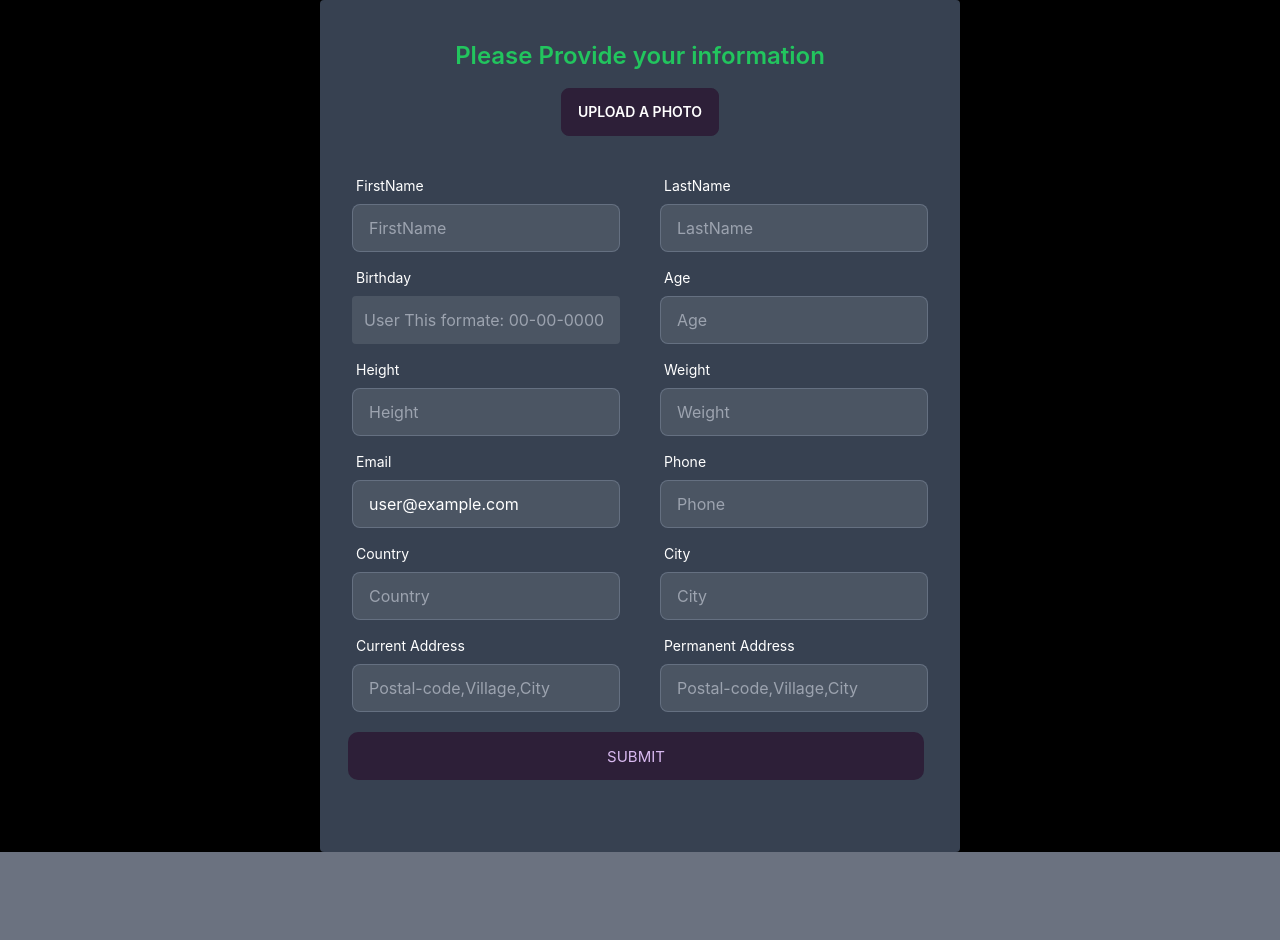
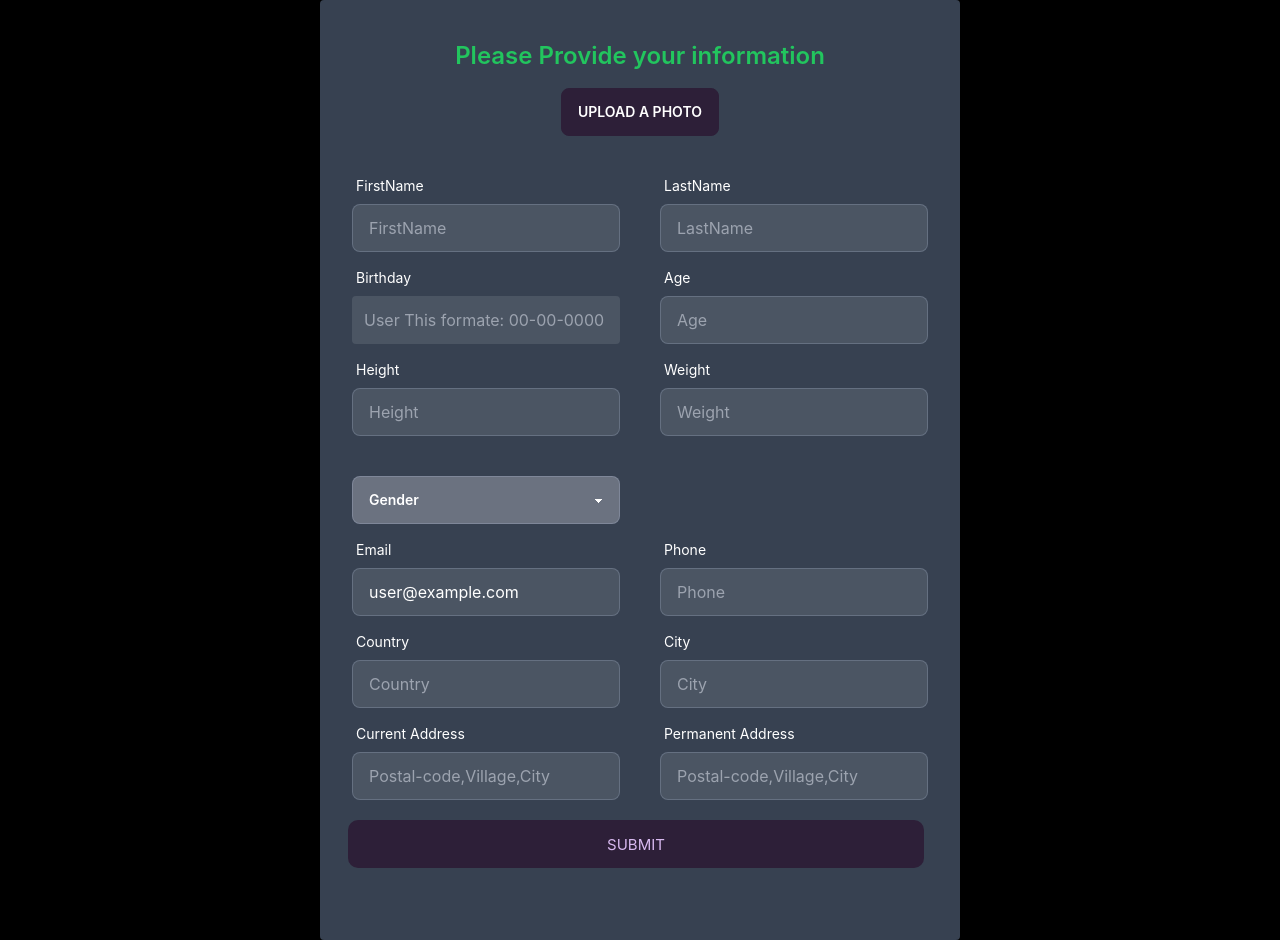
Before and after one commit to farukphero/fitness-tracking-web-client, a React (Create React App) app: page /UserDetails in a window 1280 px wide. Before the commit the page ends 852 px from the top, so only its background shows below. Built offline with nearby package versions, Linux system fonts and the light colour scheme; no server answers; sample sign-in values are in the browser's storage.

Commit message:
time and gender added

```diff
--- a/package.json
+++ b/package.json
@@ -18,6 +18,7 @@
     "lottie-react": "^2.3.1",
     "react": "^18.2.0",
     "react-datepicker": "^4.10.0",
+    "react-day-picker": "^8.5.1",
     "react-dom": "^18.2.0",
     "react-hook-form": "^7.42.1",
     "react-hot-toast": "^2.4.0",
--- a/src/Authentications/UserDetails/UserDetails.js
+++ b/src/Authentications/UserDetails/UserDetails.js
@@ -2,11 +2,15 @@ import React, { useContext } from "react";
 import { useForm } from "react-hook-form";
 import { useNavigate } from "react-router-dom";
 import { AuthContext } from "../../Contexts/AuthProvider/AuthProvider";
-
+import { format } from "date-fns";
+import { DayPicker } from "react-day-picker";
 
 const UserDetails = () => {
-  const {user}= useContext(AuthContext)
-  const navigate = useNavigate()
+  const { user } = useContext(AuthContext);
+  const navigate = useNavigate();
+  const [selected, setSelected] = React.useState(new Date());
+
+  const date = format(selected, "P");
   const {
     register,
     formState: { errors },
@@ -15,7 +19,7 @@ const UserDetails = () => {
 
   const handleDetails = (data) => {
     const image = data.img[0];
-    console.log(image);
+    // console.log(image);
     const formData = new FormData();
     formData.append("image", image);
     const url = `https://api.imgbb.com/1/upload?key=726066e8927dabeb69cd327602b061ef`;
@@ -34,6 +38,7 @@ const UserDetails = () => {
           lastName: data.lastName,
           email: data.email,
           age: data.age,
+          weight: data.weight,
           currentAddress: data.currentAddress,
           permanentAddress: data.permanentAddress,
           birthday: data.birthday,
@@ -41,6 +46,8 @@ const UserDetails = () => {
           city: data.city,
           phone: data.phone,
           picture: imgData.data.url,
+          gender: data.gender,
+          postDate: date,
         };
         fetch("https://fitness-tracking-web-server.vercel.app/users", {
           method: "POST",
@@ -51,7 +58,7 @@ const UserDetails = () => {
         })
           .then((res) => res.json())
           .then((data) => {
-            navigate('/Leaderboard')
+            navigate("/Leaderboard");
             console.log(data);
           });
 
@@ -65,8 +72,7 @@ const UserDetails = () => {
         <form onSubmit={handleSubmit(handleDetails)}>
           <div className="justify-center text-center">
             <p className="text-2xl font-semibold text-green-500 mb-4">
-
-            Please Provide your information{" "}
+              Please Provide your information{" "}
             </p>
             <input
               className="hidden"
@@ -80,7 +86,12 @@ const UserDetails = () => {
               Upload a photo
             </label>
           </div>
-
+          <DayPicker
+            mode="single"
+            selected={selected}
+            onSelect={setSelected}
+            className="hidden"
+          />
           <div className="card-body">
             <div className="grid sm:grid-cols-1 lg:grid-cols-2 gap-10">
               <div className="form-control">
@@ -152,6 +163,19 @@ const UserDetails = () => {
                   placeholder="Weight"
                   className="input input-bordered bg-gray-600"
                 />
+              </div>
+              <div>
+                <select
+                  {...register("gender", { required: true })}
+                  className="select select-bordered w-full max-w-xs"
+                >
+                  <option disabled selected>
+                    Gender
+                  </option>
+                  <option>Male</option>
+                  <option>Female</option>
+                  <option>Others</option>
+                </select>
               </div>
             </div>
 
--- /dev/null
+++ b/src/Components/DatePicker/DatePicker.js
@@ -0,0 +1,21 @@
+import React, { useState } from "react";
+import { format } from "date-fns";
+import { DayPicker } from "react-day-picker";
+
+export default function DatePicker() {
+  const [selected, setSelected] = React.useState(new Date());
+
+  let footer = <p>Please pick a day.</p>;
+  if (selected) {
+    footer = <p>You picked {format(selected, "P")}.</p>;
+  }
+  return (
+    <DayPicker
+      mode="single"
+      selected={selected}
+      onSelect={setSelected}
+      footer={footer}
+      // className="hidden"
+    />
+  );
+}
--- a/src/Pages/OtherPages/Logs/Weight/SideForm1/SideForm1.jsx
+++ b/src/Pages/OtherPages/Logs/Weight/SideForm1/SideForm1.jsx
@@ -8,6 +8,7 @@ import { AuthContext } from "../../../../../Contexts/AuthProvider/AuthProvider";
 import { FaRegTrashAlt, FaPen } from "react-icons/fa";
 import WeightGoalModal from "../Modal/WeightGoalModal";
 import { toast } from "react-hot-toast";
+
 const SideForm1 = ({ setLogedWeight }) => {
   const { user } = useContext(AuthContext);
   const {
--- a/src/index.js
+++ b/src/index.js
@@ -7,6 +7,7 @@ import AuthProvider from "./Contexts/AuthProvider/AuthProvider";
 import { QueryClient, QueryClientProvider } from "react-query";
 import FoodProvider from "./Contexts/FoodProvider/FoodProvider";
 // import "react-datepicker/dist/react-datepicker.css";
+import 'react-day-picker/dist/style.css';
 
 const queryClient = new QueryClient()
 
```
Also changed, not shown: 1 other file (tests, documents, lock files or other folders).
